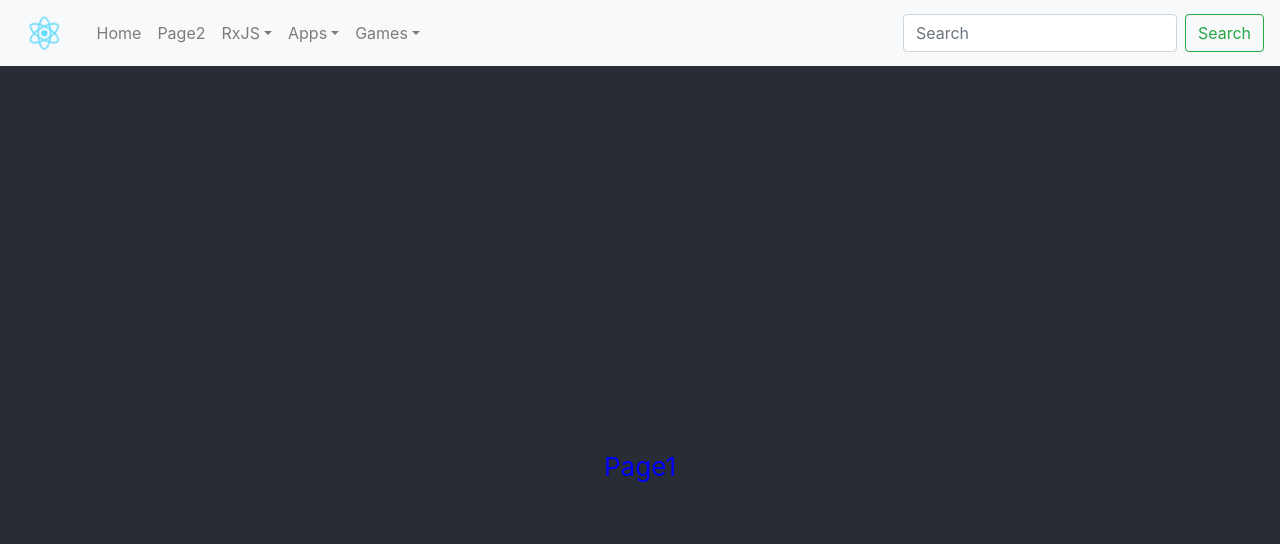
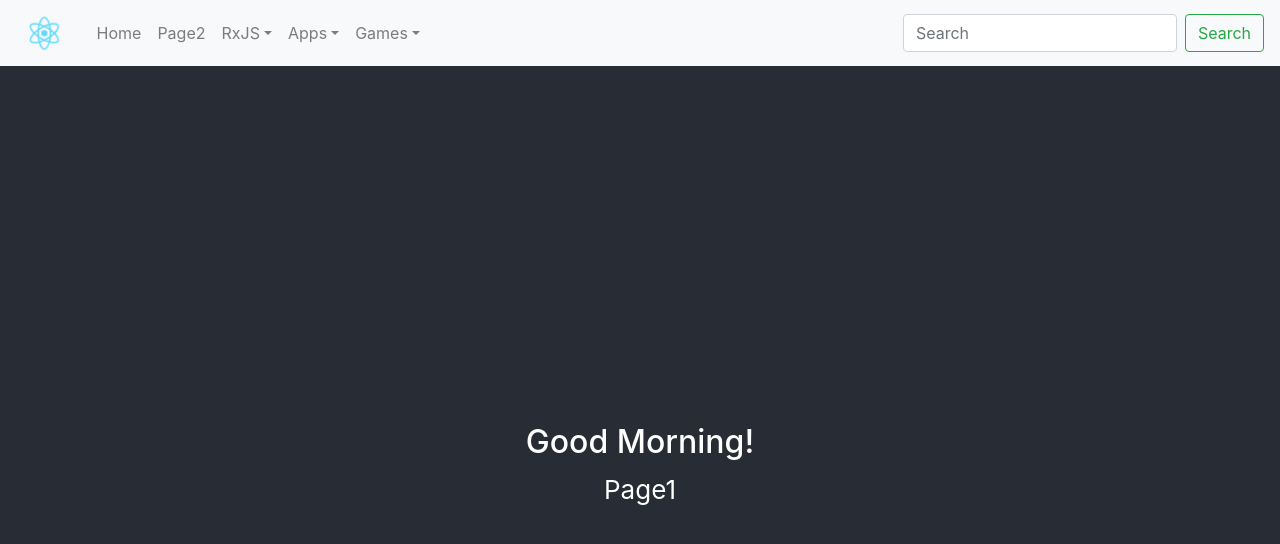
Before and after one commit to TraianAlex/my-app, a React app: page / in a window 1280 px wide. Shown: the top 544 px of the page. Built offline with nearby package versions, Linux system fonts and the light colour scheme.

Commit message:
refactor

```diff
--- a/src/App.js
+++ b/src/App.js
@@ -2,7 +2,7 @@ import React from "react";
 import { BrowserRouter, Route, Switch, Redirect } from "react-router-dom";
 import "./App.css";
 import Navigation from "./layout/Navigation";
-import Page1 from "./common/components/Page1";
+import { Home } from "./common/components/Home";
 import Page2 from "./common/components/Page2";
 import { Results } from "./rxjs/Results";
 import { GitHubCard } from "./apps/GitHubCard/GitHubCard";
@@ -19,7 +19,7 @@ function App() {
           <header className="App-header">
             <Switch>
               <Redirect from="/home" to="/" />
-              <Route path="/" component={Page1} exact />
+              <Route path="/" component={Home} exact />
               <Route path="/page2" component={Page2} exact />
               <Route path="/results" component={Results} exact />
               <Route path="/github-card" component={GitHubCard} exact />
--- a/src/common/components/Page1.css
+++ b/src/common/components/Home.css
@@ -1,3 +1,3 @@
 .test-page1 {
-  color: blue;
+  color: white;
 }
--- /dev/null
+++ b/src/common/components/Home.js
@@ -0,0 +1,13 @@
+import React from 'react';
+import './Home.css';
+
+export const Home = () => {
+  const greeting =
+    new Date().getHours() < 12 ? 'Good Morning!' : 'Good Evening!';
+  return (
+    <>
+      <h2>{greeting}</h2>
+      <div className="test-page1">Page1</div>
+    </>
+  );
+};
--- a/src/common/components/Page1.js
+++ /dev/null
@@ -1,9 +0,0 @@
-import React, { Component } from "react";
-// @ts-ignore
-import "./Page1.css";
-
-export default class Page1 extends Component {
-  render() {
-    return <div className='test-page1'>Page1</div>;
-  }
-}
```
